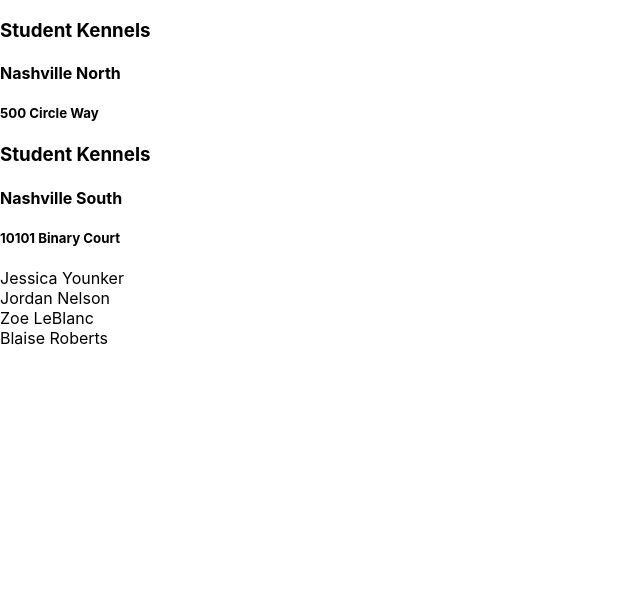
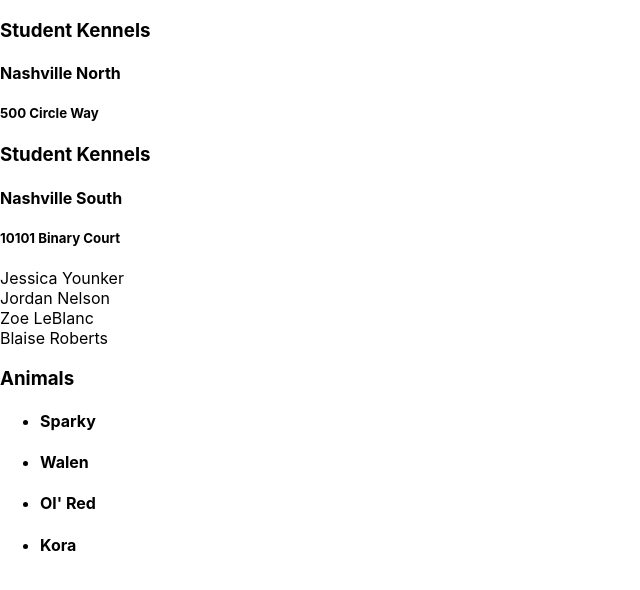
Before and after one commit to DannyBarker/Kennel_App, a React (Create React App) app: page / in a window 1280 px wide. Shown: the top 590 px of the page, without its empty margins (0-640 px from the left). Built offline with nearby package versions, Linux system fonts and the light colour scheme.

Commit message:
finished animals from book 4 ch.2

```diff
--- a/src/components/Kennel.js
+++ b/src/components/Kennel.js
@@ -1,6 +1,7 @@
 import React, {Component} from 'react';
 import EmployeeList from "./employee/EmployeeList"
 import LocationList from "./location/LocationList"
+import AnimalList from "./animals/AnimalList"
 
 export default class Kennel extends Component {
   employeesFromAPI = [
@@ -16,9 +17,17 @@ export default class Kennel extends Component {
     { id: 2, name: "Nashville South", address: "10101 Binary Court" }
   ]
 
+  animalsFromAPI = [
+    { id: 1, name: "Sparky"},
+    { id: 2, name: "Walen"},
+    { id: 3, name: "Ol' Red"},
+    { id: 4, name: "Kora"}
+  ]
+
   state = {
       employees: this.employeesFromAPI,
-      locations: this.locationsFromAPI
+      locations: this.locationsFromAPI,
+      animals: this.animalsFromAPI
   }
 
   render() {
@@ -28,6 +37,7 @@ export default class Kennel extends Component {
         {/* employees={this.state.employees} is the data that is being passed down to the EmployeeList
           employees becomes a key of props and the value is this.state.employees. */}
         <EmployeeList employees={this.state.employees} />
+        <AnimalList animals={this.state.animals} />
       </div>
     );
   }
--- /dev/null
+++ b/src/components/animals/AnimalList.js
@@ -0,0 +1,20 @@
+import React, {Component} from 'react';
+
+export default class AnimalList extends Component {
+  render() {
+    return (
+      <section className="animals">
+        <h3>Animals</h3>
+        <ul>
+        {
+          this.props.animals.map( animal =>
+            <li key={animal.id}>
+              <h4>{animal.name}</h4>
+            </li>
+          )
+        }
+        </ul>
+      </section>
+    )
+  }
+}
```
